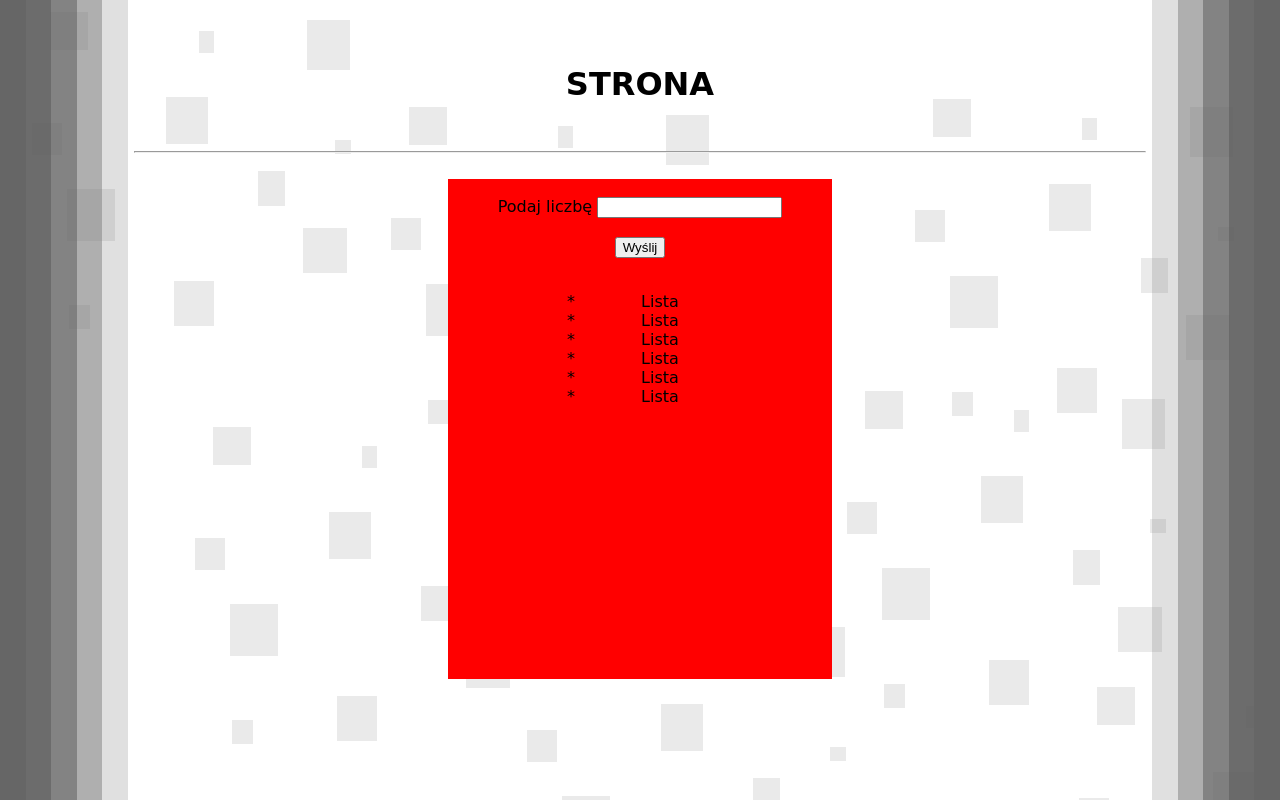
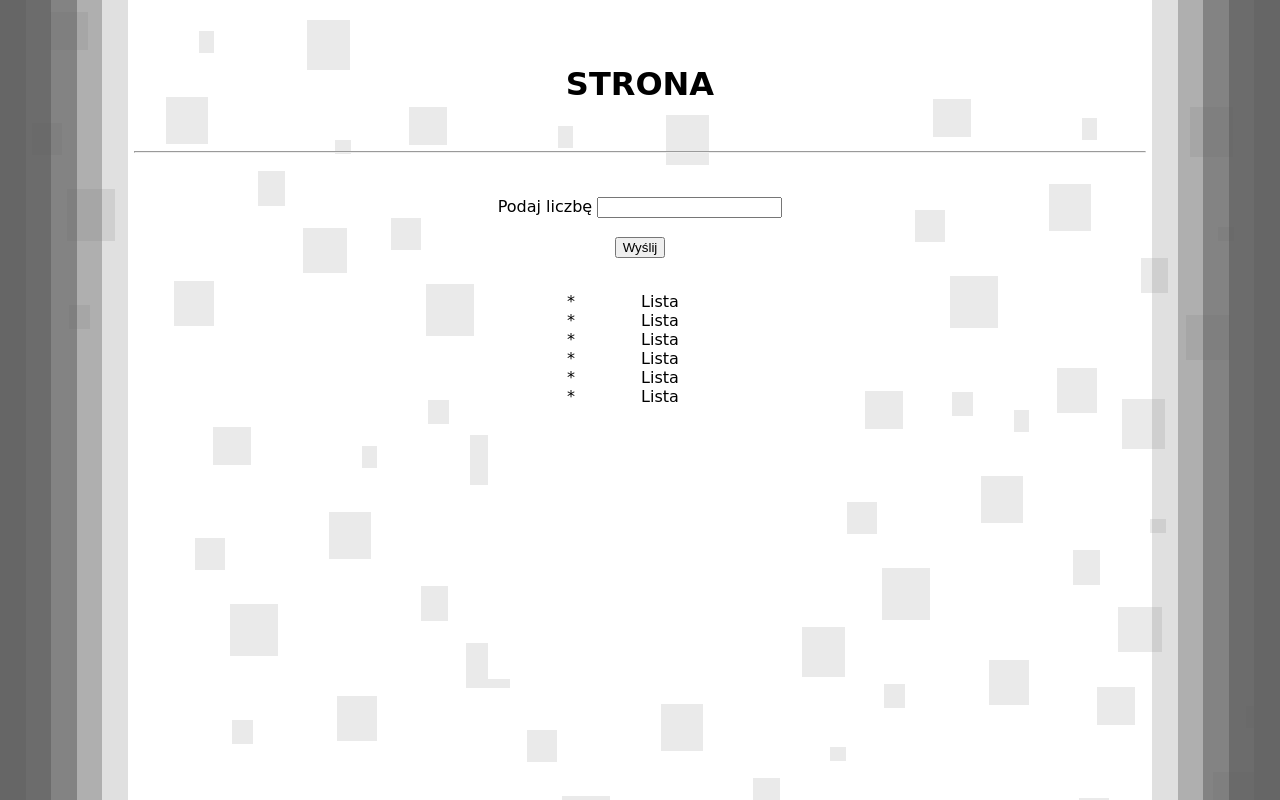
Before and after one commit to Rejfen/site, a PHP site: page / in a window 1280 px wide. Run offline with PHP 8.4, Linux system fonts and the light colour scheme.

Commit message:
remove position absolute from formmod and added margin left/right

```diff
--- a/style.css
+++ b/style.css
@@ -58,10 +58,9 @@ body {
 }
 
 .formmod {
-    background-color:red;
-    position:fixed;
-    right:35%;
-    left:35%;
+    background-color:white;
+    margin-left:35%;
+    margin-right:35%;
     height:500px;
 }
 
```
